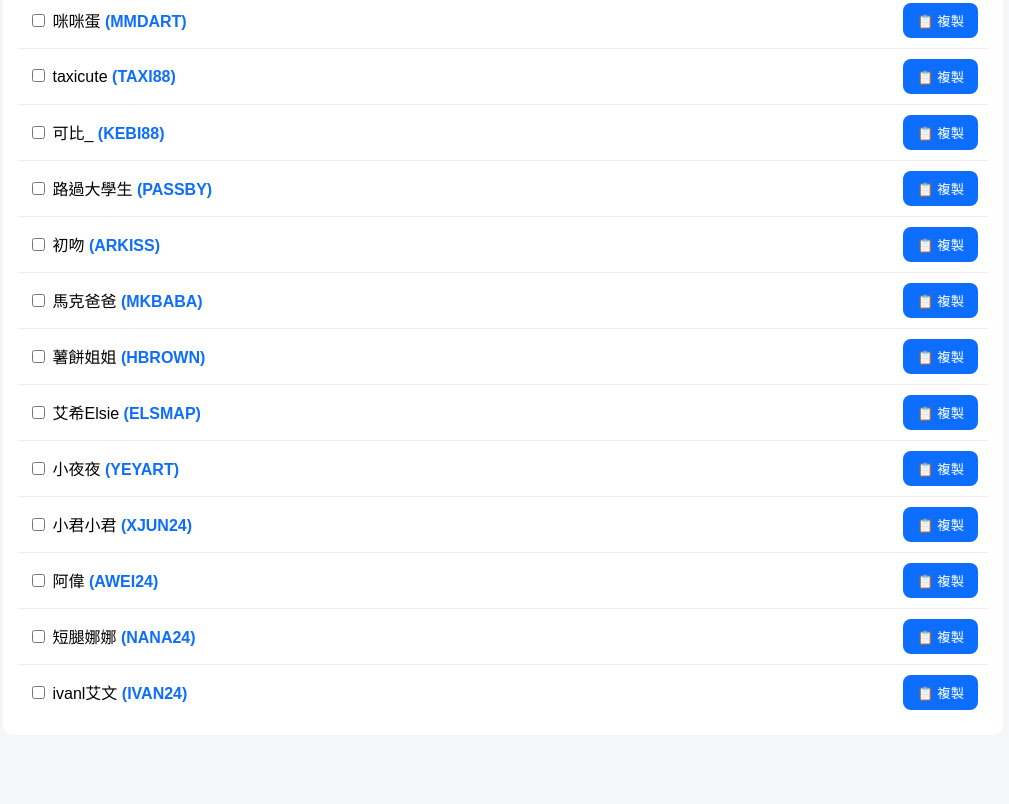
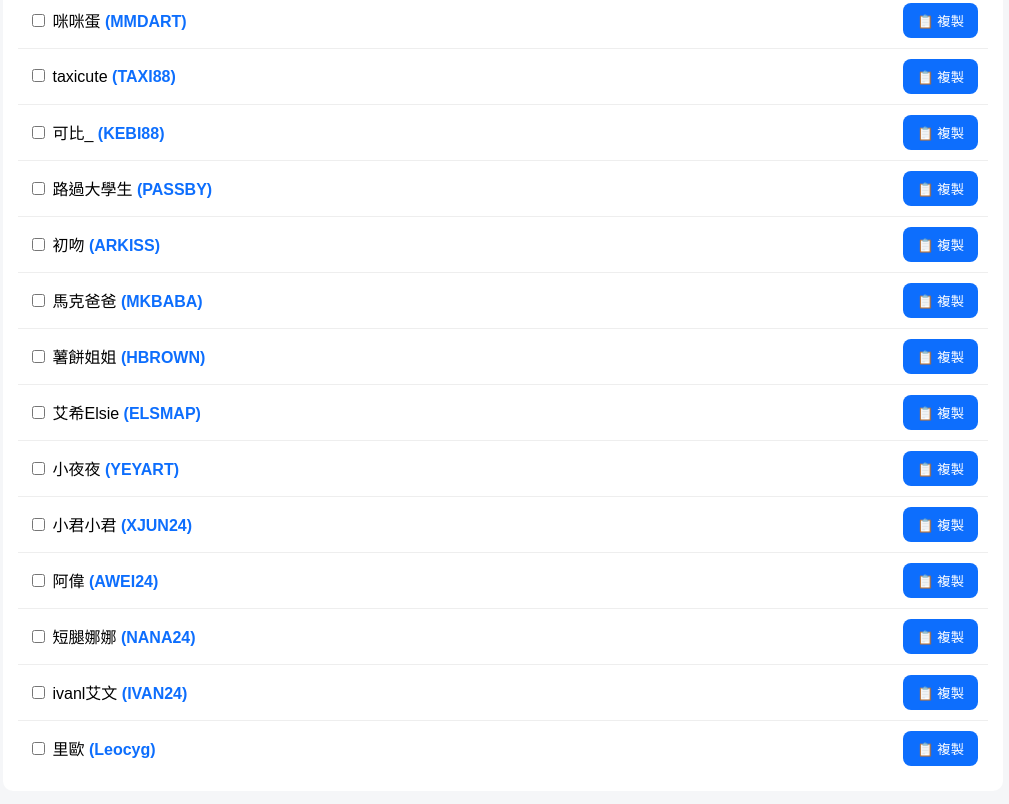
Before and after one commit to beichengege520-source/yee, a plain HTML site: page index.html in a window 1280 px wide. Shown: the part 1348-2152 px from the top of the page, without its empty margins (137-1146 px from the left). Before the commit the page ends 2118 px from the top, so only its background shows below. Drawn offline with Linux system fonts and the light colour scheme.

Commit message:
index.html

```diff
--- a/index.html
+++ b/index.html
@@ -182,7 +182,8 @@ const creators=[
 ["小君小君","XJUN24"],
 ["阿偉","AWEI24"],
 ["短腿娜娜","NANA24"],
-["ivanl艾文","IVAN24"]
+["ivanl艾文","IVAN24"],
+["里歐","Leocyg"]
 
 // 這裡直接把你的剩下資料貼進來
 
```
